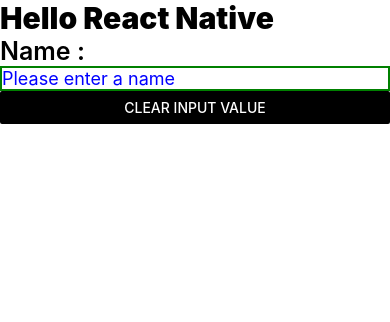
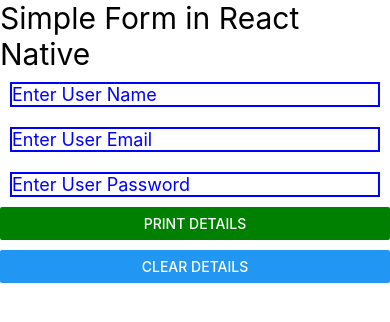
Before and after one commit to amitroy497/reactNativeStudy, a React Native app: screen / in a window 390 px wide. Shown: the top 322 px of the page. Built offline with nearby package versions, Linux system fonts and the light colour scheme.

Commit message:
4. Basic form

```diff
--- a/App.tsx
+++ b/App.tsx
@@ -1,6 +1,7 @@
 import React from 'react';
 import {View} from 'react-native';
-import Main from './src/3-GetTextInputValue';
+import Main from './src/4-BaiscForm';
+// import Main from './src/3-GetTextInputValue';
 // import Main from './src/2-ButtonAndOnPress';
 // import Main from './src/1-FirstProgram';
 
--- /dev/null
+++ b/src/4-BaiscForm/index.tsx
@@ -0,0 +1,70 @@
+/* eslint-disable react-native/no-inline-styles */
+import React, {useState} from 'react';
+import {Button, StyleSheet, Text, TextInput, View} from 'react-native';
+
+const Main = () => {
+  const [name, setName] = useState<string>('');
+  const [email, setEmail] = useState<string>('');
+  const [password, setPassword] = useState<string>('');
+  const [display, setDisplay] = useState<boolean>(false);
+
+  const resetFormData = () => {
+    setDisplay(false);
+    setName('');
+    setEmail('');
+    setPassword('');
+  };
+
+  return (
+    <View>
+      <Text style={{fontSize: 30}}>Simple Form in React Native</Text>
+      <TextInput
+        style={styles.TextInput}
+        placeholder="Enter User Name"
+        onChangeText={(e: string) => setName(e)}
+        value={name}
+      />
+      <TextInput
+        style={styles.TextInput}
+        placeholder="Enter User Email"
+        onChangeText={(e: string) => setEmail(e)}
+        value={email}
+      />
+      <TextInput
+        style={styles.TextInput}
+        placeholder="Enter User Password"
+        onChangeText={(e: string) => setPassword(e)}
+        value={password}
+        secureTextEntry={true}
+      />
+      <View style={{marginBottom: 10}}>
+        <Button
+          color={'green'}
+          title="Print Details"
+          onPress={() => setDisplay(true)}
+        />
+      </View>
+
+      <Button title="Clear Details" onPress={resetFormData} />
+      {display && (
+        <View>
+          <Text style={{fontSize: 20}}>User Email is : {email}</Text>
+          <Text style={{fontSize: 20}}>User Name is : {name}</Text>
+          <Text style={{fontSize: 20}}>User Password is : {password}</Text>
+        </View>
+      )}
+    </View>
+  );
+};
+
+const styles = StyleSheet.create({
+  TextInput: {
+    fontSize: 18,
+    color: 'blue',
+    borderWidth: 2,
+    borderColor: 'blue',
+    margin: 10,
+  },
+});
+
+export default Main;
```
